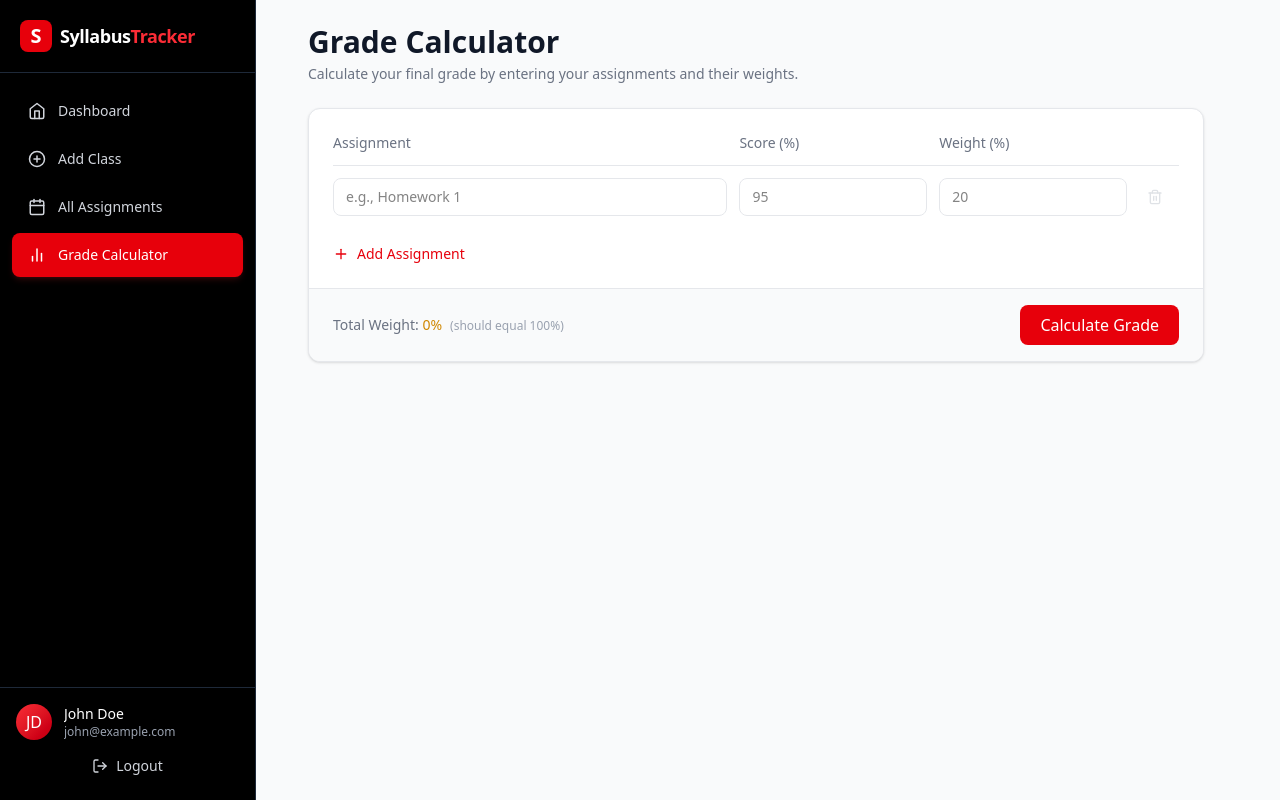
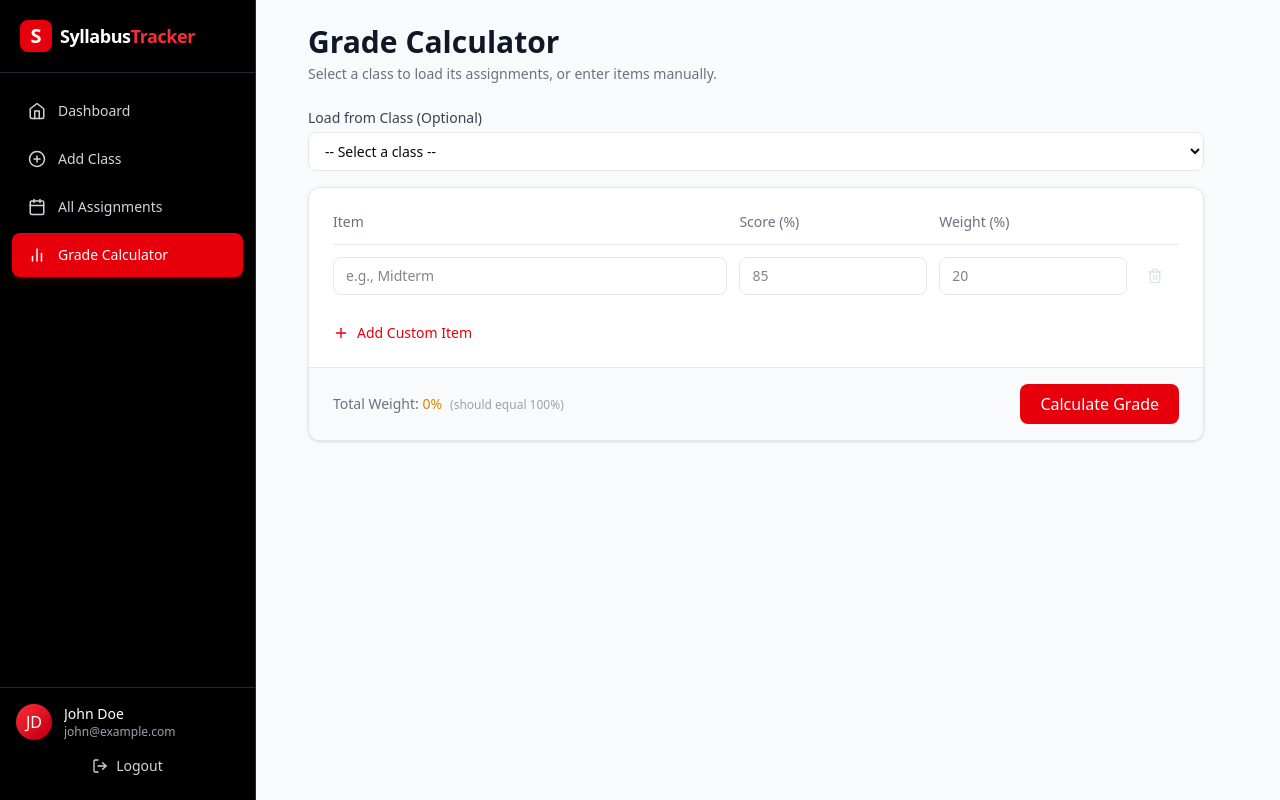
Before and after one commit to sachisatish12/syllabus-tracker1, a Next.js app: page /grade-calculator in a window 1280 px wide. Built offline with nearby package versions, Linux system fonts and the light colour scheme.

Commit message:
updated grade calculator, added functionality for specific classes

```diff
--- a/src/app/grade-calculator/page.tsx
+++ b/src/app/grade-calculator/page.tsx
@@ -1,39 +1,101 @@
 "use client";
 
-import { useState } from "react";
+import { useState, useEffect } from "react";
 import { calculateGrade } from "@/lib/grade";
 import Sidebar from "@/components/Navigation/Sidebar";
-import { FiPlus, FiTrash2 } from "react-icons/fi";
+import { FiPlus, FiTrash2, FiDownload } from "react-icons/fi";
+import type { ClassType } from "@/lib/types";
+
+interface GradeItem {
+	name: string;
+	score: string;
+	weight: string;
+}
 
 export default function GradeCalculatorPage() {
-	const [assignments, setAssignments] = useState([{ name: "", score: "", weight: "" }]);
+	const [classes, setClasses] = useState<ClassType[]>([]);
+	const [selectedClass, setSelectedClass] = useState<string>("");
+	const [items, setItems] = useState<GradeItem[]>([{ name: "", score: "", weight: "" }]);
 	const [result, setResult] = useState<number | null>(null);
 
-	function handleChange(idx: number, field: string, value: string) {
-		const updated = assignments.map((a, i) => (i === idx ? { ...a, [field]: value } : a));
-		setAssignments(updated);
+	// Load classes from localStorage
+	useEffect(() => {
+		const stored = localStorage.getItem("classes");
+		if (stored) {
+			const parsed = JSON.parse(stored);
+			setClasses(parsed);
+		}
+	}, []);
+
+	// When a class is selected, populate items from that class
+	const handleClassSelect = (className: string) => {
+		setSelectedClass(className);
+		const targetClass = classes.find((c) => c.className === className);
+		if (!targetClass) return;
+
+		const newItems: GradeItem[] = [];
+
+		// Add exams
+		targetClass.exams.forEach((exam) => {
+			newItems.push({
+				name: exam.name || "Exam",
+				score: "",
+				weight: exam.weight.toString(),
+			});
+		});
+
+		// Add assignments
+		targetClass.assignments.forEach((assignment) => {
+			newItems.push({
+				name: assignment.name || "Assignment",
+				score: "",
+				weight: assignment.weight.toString(),
+			});
+		});
+
+		// Add quizzes
+		targetClass.quizzes.forEach((quiz) => {
+			newItems.push({
+				name: quiz.name || "Quiz",
+				score: "",
+				weight: quiz.weight.toString(),
+			});
+		});
+
+		// If no items, start with one empty row
+		if (newItems.length === 0) {
+			setItems([{ name: "", score: "", weight: "" }]);
+		} else {
+			setItems(newItems);
+		}
+		setResult(null);
+	};
+
+	function handleChange(idx: number, field: keyof GradeItem, value: string) {
+		const updated = items.map((item, i) => (i === idx ? { ...item, [field]: value } : item));
+		setItems(updated);
 	}
 
 	function addRow() {
-		setAssignments([...assignments, { name: "", score: "", weight: "" }]);
+		setItems([...items, { name: "", score: "", weight: "" }]);
 	}
 
 	function removeRow(idx: number) {
-		if (assignments.length === 1) return;
-		const updated = assignments.filter((_, i) => i !== idx);
-		setAssignments(updated);
+		if (items.length === 1) return;
+		const updated = items.filter((_, i) => i !== idx);
+		setItems(updated);
 	}
 
 	function calculate() {
-		const parsed = assignments.map((a) => ({
-			...a,
-			score: parseFloat(a.score) || 0,
-			weight: parseFloat(a.weight) || 0,
+		const parsed = items.map((item) => ({
+			name: item.name,
+			score: parseFloat(item.score) || 0,
+			weight: parseFloat(item.weight) || 0,
 		}));
 		setResult(calculateGrade(parsed));
 	}
 
-	const totalWeight = assignments.reduce((sum, a) => sum + (parseFloat(a.weight) || 0), 0);
+	const totalWeight = items.reduce((sum, item) => sum + (parseFloat(item.weight) || 0), 0);
 
 	return (
 		<div className="min-h-screen bg-gray-50">
@@ -43,8 +105,41 @@ export default function GradeCalculatorPage() {
 					<div className="mb-6">
 						<h1 className="text-3xl font-bold text-gray-900">Grade Calculator</h1>
 						<p className="text-gray-500 text-sm mt-1">
-							Calculate your final grade by entering your assignments and their weights.
+							Select a class to load its assignments, or enter items manually.
 						</p>
+					</div>
+
+					{/* Class Selector */}
+					<div className="mb-4">
+						<label className="block text-sm font-medium text-gray-700 mb-1">
+							Load from Class (Optional)
+						</label>
+						<div className="flex gap-3">
+							<select
+								value={selectedClass}
+								onChange={(e) => handleClassSelect(e.target.value)}
+								className="flex-1 border border-gray-200 rounded-lg px-3 py-2 text-sm focus:outline-none focus:ring-2 focus:ring-red-500 focus:border-transparent bg-white"
+							>
+								<option value="">-- Select a class --</option>
+								{classes.map((cls) => (
+									<option key={cls.className} value={cls.className}>
+										{cls.className}
+									</option>
+								))}
+							</select>
+							{selectedClass && (
+								<button
+									onClick={() => {
+										setSelectedClass("");
+										setItems([{ name: "", score: "", weight: "" }]);
+										setResult(null);
+									}}
+									className="text-sm text-gray-500 hover:text-gray-700"
+								>
+									Clear
+								</button>
+							)}
+						</div>
 					</div>
 
 					<div className="bg-white rounded-xl shadow-sm border border-gray-200 overflow-hidden">
@@ -52,30 +147,30 @@ export default function GradeCalculatorPage() {
 							<table className="w-full">
 								<thead>
 									<tr className="border-b border-gray-200">
-										<th className="text-left pb-3 text-sm font-medium text-gray-500">Assignment</th>
+										<th className="text-left pb-3 text-sm font-medium text-gray-500">Item</th>
 										<th className="text-left pb-3 text-sm font-medium text-gray-500">Score (%)</th>
 										<th className="text-left pb-3 text-sm font-medium text-gray-500">Weight (%)</th>
 										<th className="w-10"></th>
 									</tr>
 								</thead>
 								<tbody>
-									{assignments.map((a, idx) => (
+									{items.map((item, idx) => (
 										<tr key={idx} className="border-b border-gray-100 last:border-0">
 											<td className="py-3 pr-3">
 												<input
 													className="w-full border border-gray-200 rounded-lg px-3 py-2 text-sm focus:outline-none focus:ring-2 focus:ring-red-500 focus:border-transparent transition"
-													value={a.name}
+													value={item.name}
 													onChange={(e) => handleChange(idx, "name", e.target.value)}
-													placeholder="e.g., Homework 1"
+													placeholder="e.g., Midterm"
 												/>
 											</td>
 											<td className="py-3 pr-3">
 												<input
 													className="w-full border border-gray-200 rounded-lg px-3 py-2 text-sm focus:outline-none focus:ring-2 focus:ring-red-500 focus:border-transparent transition"
 													type="number"
-													value={a.score}
+													value={item.score}
 													onChange={(e) => handleChange(idx, "score", e.target.value)}
-													placeholder="95"
+													placeholder="85"
 													min="0"
 													max="100"
 												/>
@@ -84,7 +179,7 @@ export default function GradeCalculatorPage() {
 												<input
 													className="w-full border border-gray-200 rounded-lg px-3 py-2 text-sm focus:outline-none focus:ring-2 focus:ring-red-500 focus:border-transparent transition"
 													type="number"
-													value={a.weight}
+													value={item.weight}
 													onChange={(e) => handleChange(idx, "weight", e.target.value)}
 													placeholder="20"
 													min="0"
@@ -94,7 +189,7 @@ export default function GradeCalculatorPage() {
 											<td className="py-3">
 												<button
 													onClick={() => removeRow(idx)}
-													disabled={assignments.length === 1}
+													disabled={items.length === 1}
 													className="p-2 text-gray-400 hover:text-red-500 disabled:opacity-30 disabled:hover:text-gray-400 transition"
 													title="Remove"
 												>
@@ -111,7 +206,7 @@ export default function GradeCalculatorPage() {
 								className="mt-4 flex items-center gap-2 text-sm text-red-600 hover:text-red-700 font-medium transition"
 							>
 								<FiPlus size={16} />
-								Add Assignment
+								Add Custom Item
 							</button>
 						</div>
 
```
